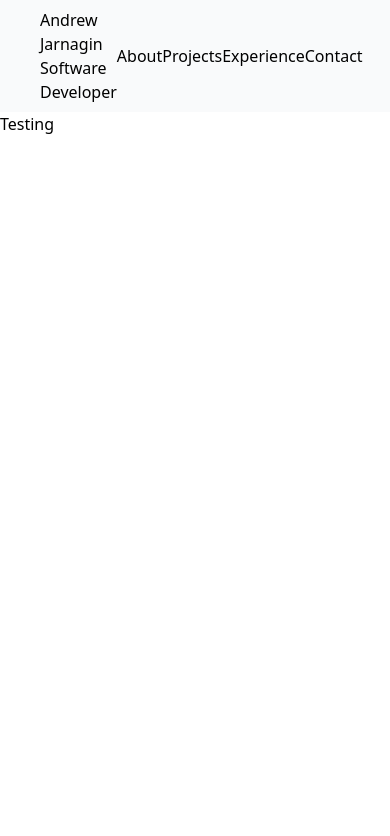
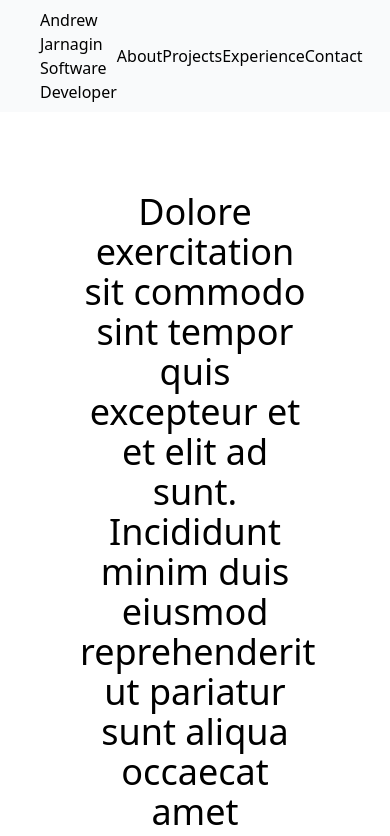
Before and after one commit to ajarnagin1992/portfolio, a Next.js app: page / in a window 390 px wide. Shown: the top 836 px of the page. Built offline with nearby package versions, Linux system fonts and the light colour scheme.

Commit message:
added placeholder image, hero section base done

```diff
--- a/components/HeroSection.js
+++ b/components/HeroSection.js
@@ -1,3 +1,20 @@
 export const HeroSection = () => {
-  return <div></div>;
+  return (
+    <div className="flex flex-row justify-center items-start overflow-hidden">
+      <div className="w-full md:w-1/2 text-center md:text-left p-20">
+        <p className="text-4xl">
+          Dolore exercitation sit commodo sint tempor quis excepteur et et elit
+          ad sunt. Incididunt minim duis eiusmod reprehenderit ut pariatur sunt
+          aliqua occaecat amet ullamco sunt reprehenderit. Sint Lorem deserunt
+          deserunt sint sit sint. Adipisicing commodo ut amet mollit ad nostrud.
+          Enim velit officia nostrud amet incididunt. Culpa do ut ut nulla ut
+          dolore id aute eu do deserunt. Lorem Lorem duis esse consectetur minim
+          non commodo cupidatat nulla culpa ut.
+        </p>
+      </div>
+      <div className="hidden lg:block relative w-full md:w-1/2 object-scale-down p-20">
+        <img src="/portfolio/placeholder-hero.jpg"></img>
+      </div>
+    </div>
+  );
 };
--- a/pages/about.js
+++ b/pages/about.js
@@ -1,7 +1,12 @@
 import React, { Component } from "react";
+import { Meta } from "../components/Meta";
 
 export default class about extends Component {
   render() {
-    return <div></div>;
+    return (
+      <div>
+        <Meta />
+      </div>
+    );
   }
 }
--- a/pages/contact.js
+++ b/pages/contact.js
@@ -1,7 +1,12 @@
 import React, { Component } from "react";
+import { Meta } from "../components/Meta";
 
 export default class contact extends Component {
   render() {
-    return <div></div>;
+    return (
+      <div>
+        <Meta />
+      </div>
+    );
   }
 }
--- a/pages/experience.js
+++ b/pages/experience.js
@@ -1,7 +1,12 @@
 import React, { Component } from "react";
+import { Meta } from "../components/Meta";
 
 export default class experience extends Component {
   render() {
-    return <div></div>;
+    return (
+      <div>
+        <Meta />
+      </div>
+    );
   }
 }
--- a/pages/index.js
+++ b/pages/index.js
@@ -1,10 +1,11 @@
+import { HeroSection } from "../components/HeroSection";
 import { Meta } from "../components/Meta";
 
 export default function Home() {
   return (
     <div>
       <Meta />
-      <p>Testing</p>
+      <HeroSection />
     </div>
   );
 }
--- a/pages/projects.js
+++ b/pages/projects.js
@@ -1,7 +1,12 @@
 import React, { Component } from "react";
+import { Meta } from "../components/Meta";
 
 export default class projects extends Component {
   render() {
-    return <div></div>;
+    return (
+      <div>
+        <Meta />
+      </div>
+    );
   }
 }
```
Also changed, not shown: images/placeholder-hero.jpg (added), public/placeholder-hero.jpg (added).
